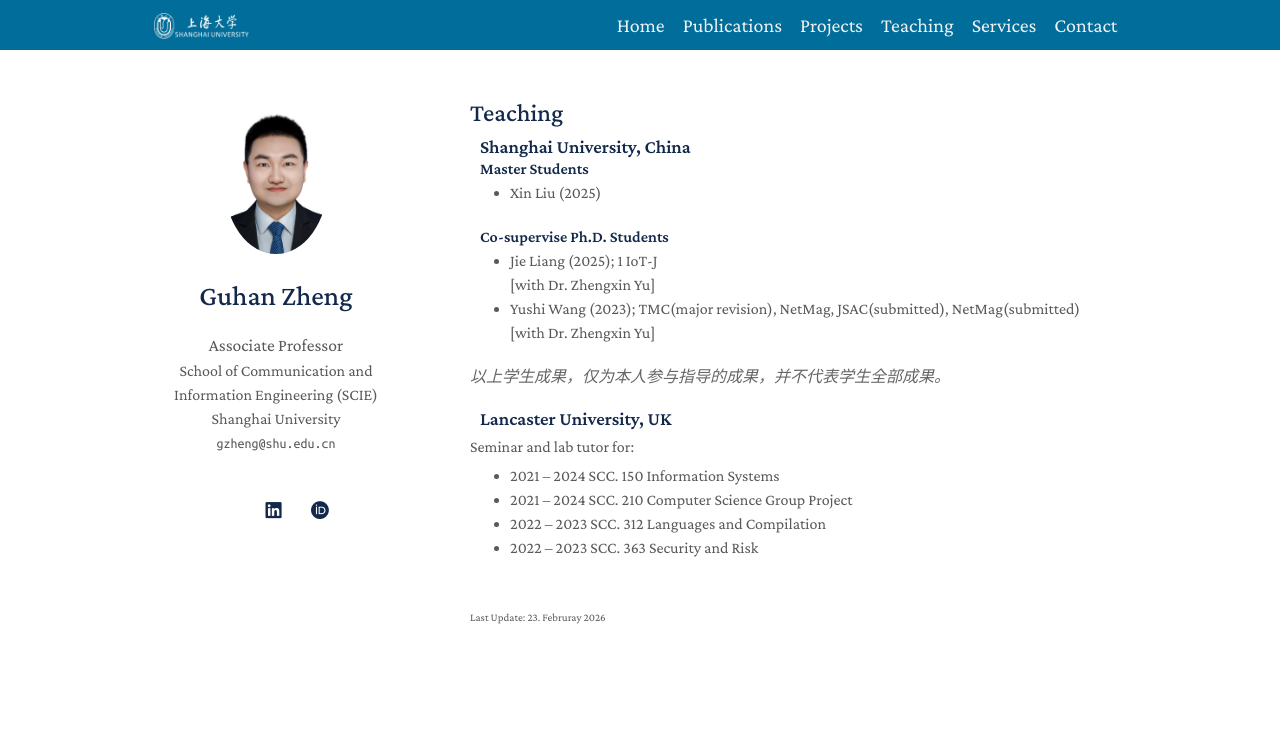
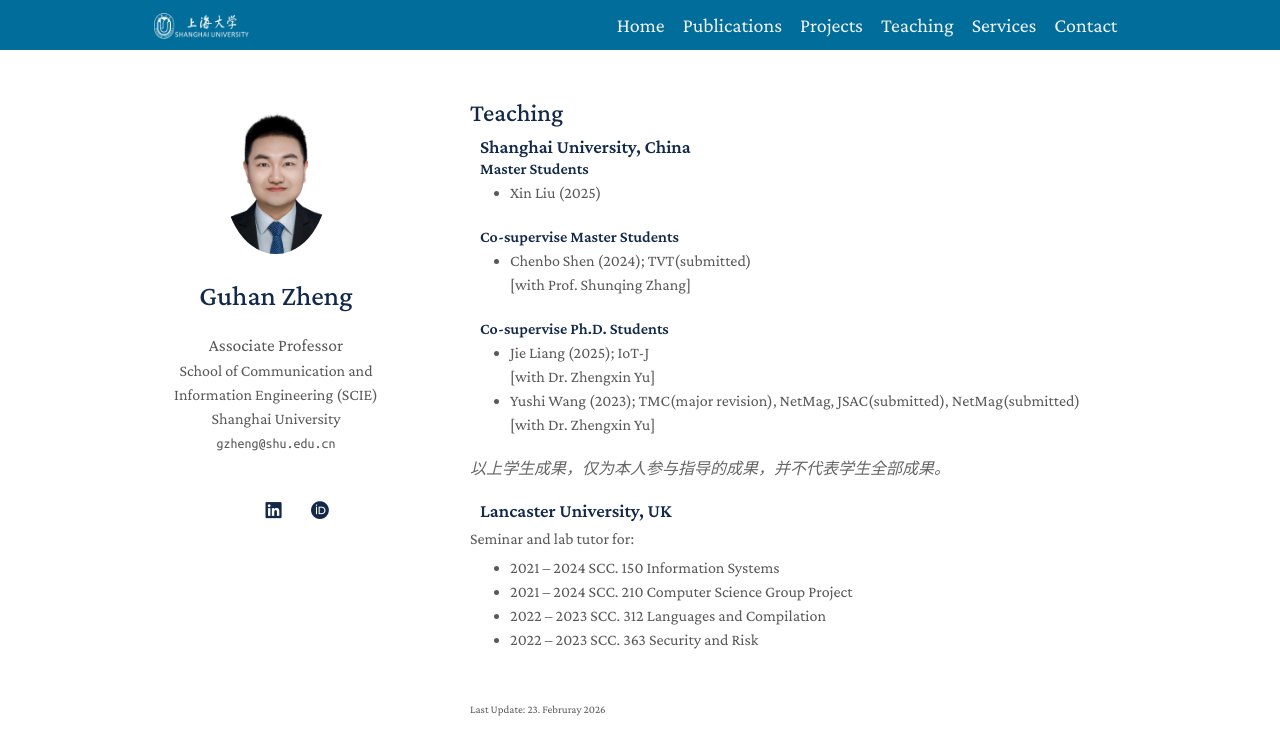
Before and after one commit to Guhan328/Guhan328.github.io, a Jekyll site: the page built from teaching.md, in a window 1280 px wide. Shown: the top 755 px of the page. Built offline with Jekyll 4.4.1, drawn with Linux system fonts in a browser that asks for light colours; a style sheet for code colours, icons or effects is not loaded.

Commit message:
Update teaching.md

```diff
--- a/_includes/teaching.md
+++ b/_includes/teaching.md
@@ -8,9 +8,14 @@
   <li>Xin Liu (2025)</li>
 </ul>
 
+<h4 style="margin:0 10px 0;">Co-supervise Master Students</h4>
+<ul>
+  <li>Chenbo Shen (2024); TVT(submitted) <br>[with Prof. Shunqing Zhang]</li>
+</ul>
+
 <h4 style="margin:0 10px 0;">Co-supervise Ph.D. Students</h4>
 <ul>
-  <li>Jie Liang (2025); 1 IoT-J <br>[with Dr. Zhengxin Yu]</li>
+  <li>Jie Liang (2025); IoT-J <br>[with Dr. Zhengxin Yu]</li>
   <li>Yushi Wang (2023); TMC(major revision), NetMag, JSAC(submitted), NetMag(submitted) <br>[with Dr. Zhengxin Yu]</li>
 </ul>
 <p style="font-style: italic; color: #666; margin-top: 10px;">
```
